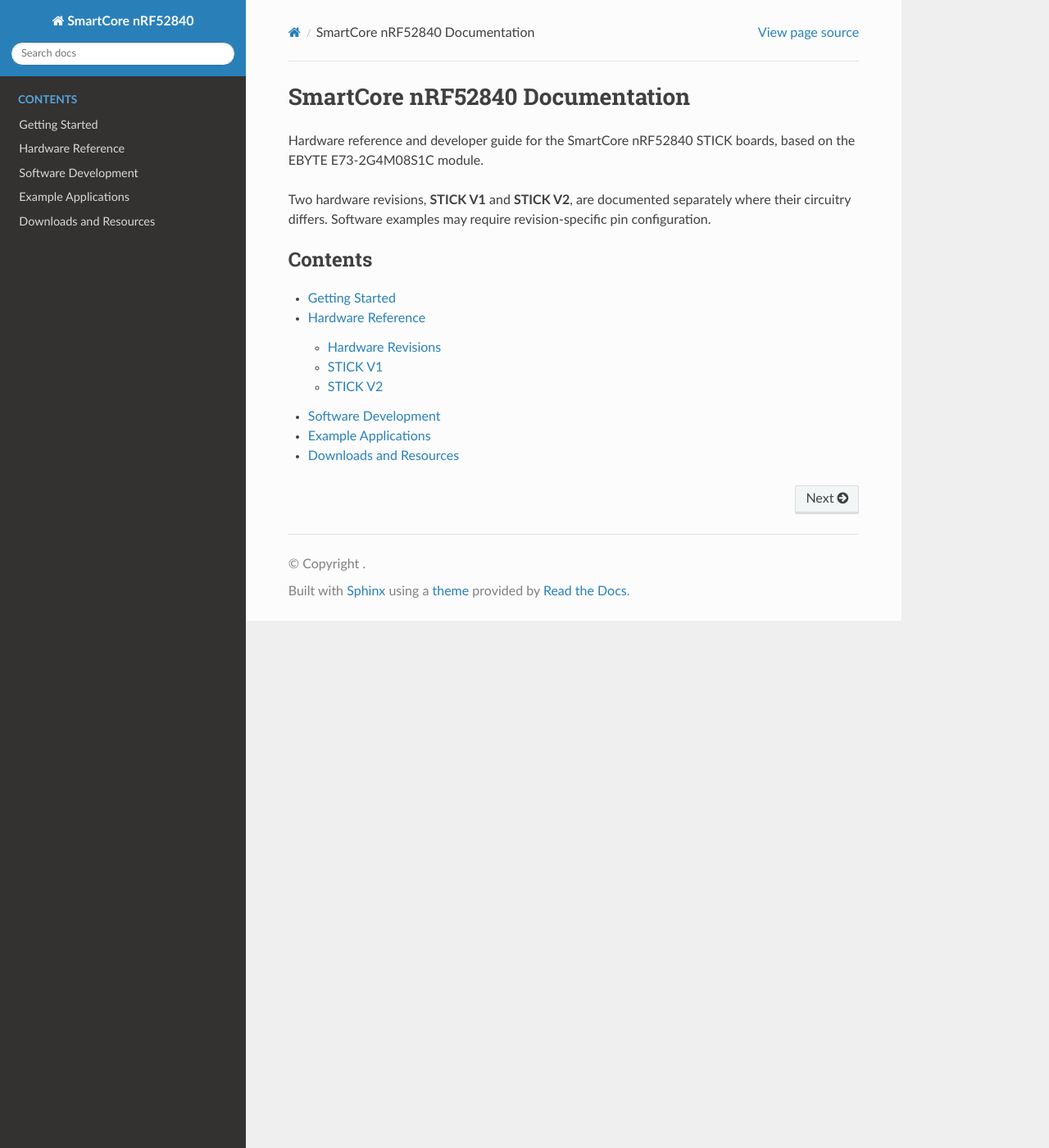
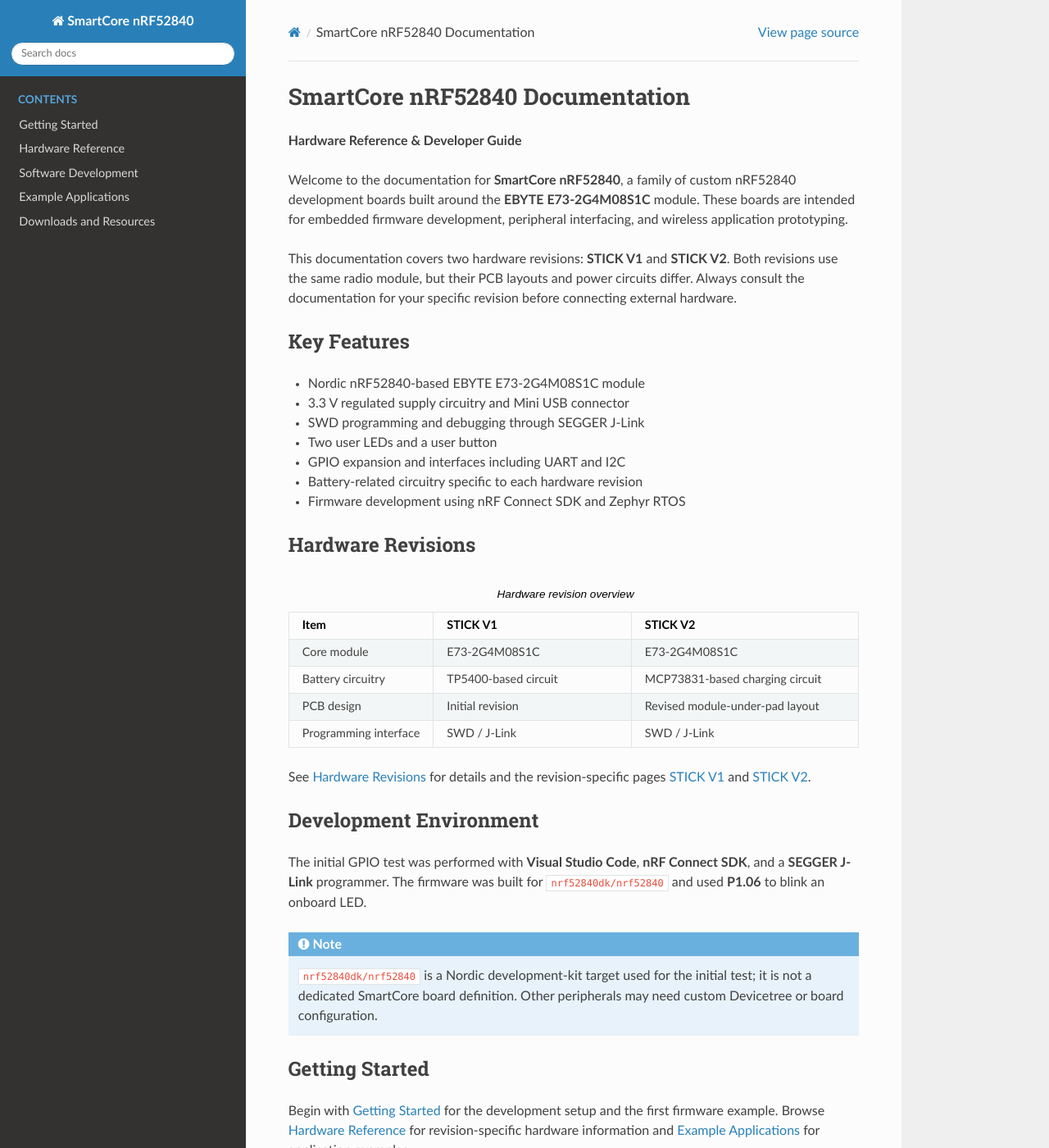
Before and after one commit to fatihbasaris/smartcore-nrf52840, a Sphinx documentation site: the page built from docs/index.rst, in a window 1280 px wide and 1400 px high. Shown: the whole window at 82% size. Built offline with Sphinx 7.4.7 and the Read the Docs theme 3.1.0, drawn with Linux system fonts in a browser that asks for light colours; some of the changed text lies outside the part shown.

Commit message:
Update documentation homepage

```diff
--- a/docs/index.rst
+++ b/docs/index.rst
@@ -1,12 +1,77 @@
 SmartCore nRF52840 Documentation
 ================================
 
-Hardware reference and developer guide for the SmartCore nRF52840 STICK boards,
-based on the EBYTE E73-2G4M08S1C module.
+**Hardware Reference & Developer Guide**
 
-Two hardware revisions, **STICK V1** and **STICK V2**, are documented separately
-where their circuitry differs. Software examples may require revision-specific
-pin configuration.
+Welcome to the documentation for **SmartCore nRF52840**, a family of custom
+nRF52840 development boards built around the **EBYTE E73-2G4M08S1C** module.
+These boards are intended for embedded firmware development, peripheral
+interfacing, and wireless application prototyping.
+
+This documentation covers two hardware revisions: **STICK V1** and **STICK V2**.
+Both revisions use the same radio module, but their PCB layouts and power
+circuits differ. Always consult the documentation for your specific revision
+before connecting external hardware.
+
+Key Features
+------------
+
+* Nordic nRF52840-based EBYTE E73-2G4M08S1C module
+* 3.3 V regulated supply circuitry and Mini USB connector
+* SWD programming and debugging through SEGGER J-Link
+* Two user LEDs and a user button
+* GPIO expansion and interfaces including UART and I2C
+* Battery-related circuitry specific to each hardware revision
+* Firmware development using nRF Connect SDK and Zephyr RTOS
+
+Hardware Revisions
+------------------
+
+.. list-table:: Hardware revision overview
+   :header-rows: 1
+   :widths: 25 35 40
+
+   * - Item
+     - STICK V1
+     - STICK V2
+   * - Core module
+     - E73-2G4M08S1C
+     - E73-2G4M08S1C
+   * - Battery circuitry
+     - TP5400-based circuit
+     - MCP73831-based charging circuit
+   * - PCB design
+     - Initial revision
+     - Revised module-under-pad layout
+   * - Programming interface
+     - SWD / J-Link
+     - SWD / J-Link
+
+See :doc:`hardware/revisions` for details and the revision-specific pages
+:doc:`hardware/stick-v1` and :doc:`hardware/stick-v2`.
+
+Development Environment
+-----------------------
+
+The initial GPIO test was performed with **Visual Studio Code**, **nRF Connect
+SDK**, and a **SEGGER J-Link** programmer. The firmware was built for
+``nrf52840dk/nrf52840`` and used **P1.06** to blink an onboard LED.
+
+.. note::
+
+   ``nrf52840dk/nrf52840`` is a Nordic development-kit target used for the
+   initial test; it is not a dedicated SmartCore board definition. Other
+   peripherals may need custom Devicetree or board configuration.
+
+Getting Started
+---------------
+
+Begin with :doc:`getting-started/index` for the development setup and the
+first firmware example. Browse :doc:`hardware/index` for revision-specific
+hardware information and :doc:`examples/index` for application examples.
+
+Documentation Contents
+----------------------
 
 .. toctree::
    :maxdepth: 2
```
